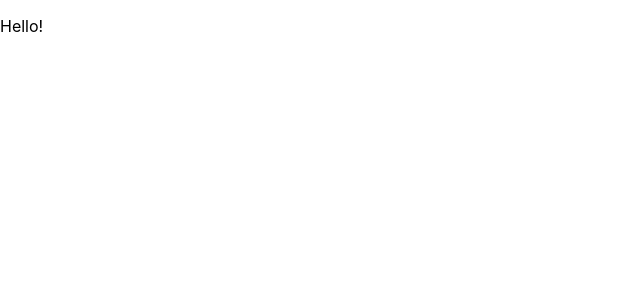
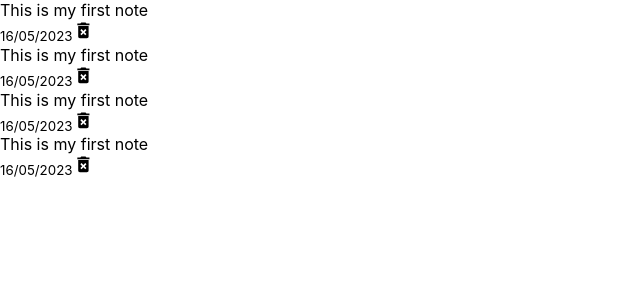
Before and after one commit to RaimundasRa/note-app-react, a React (Create React App) app: page / in a window 1280 px wide. Shown: the top 300 px of the page, without its empty margins (0-640 px from the left). Built offline with nearby package versions, Linux system fonts and the light colour scheme.

Commit message:
basic app structure

```diff
--- a/src/App.js
+++ b/src/App.js
@@ -1,5 +1,11 @@
+import NotesList from "./components/NotesList";
+
 const App = () => {
-  return <p>Hello!</p>;
+  return (
+    <div className="container">
+      <NotesList />
+    </div>
+  );
 };
 
 export default App;
--- /dev/null
+++ b/src/components/Note.js
@@ -0,0 +1,15 @@
+import { MdDeleteForever } from "react-icons/md";
+
+const Note = () => {
+  return (
+    <div className="note">
+      <span>This is my first note</span>
+      <div className="note-footer">
+        <small>16/05/2023</small>
+        <MdDeleteForever className="delete-icon" size="1.3em" />
+      </div>
+    </div>
+  );
+};
+
+export default Note;
--- /dev/null
+++ b/src/components/NotesList.js
@@ -0,0 +1,14 @@
+import Note from "./Note";
+
+const NotesList = () => {
+  return (
+    <div className="notes-list">
+      <Note />
+      <Note />
+      <Note />
+      <Note />
+    </div>
+  );
+};
+
+export default NotesList;
```
